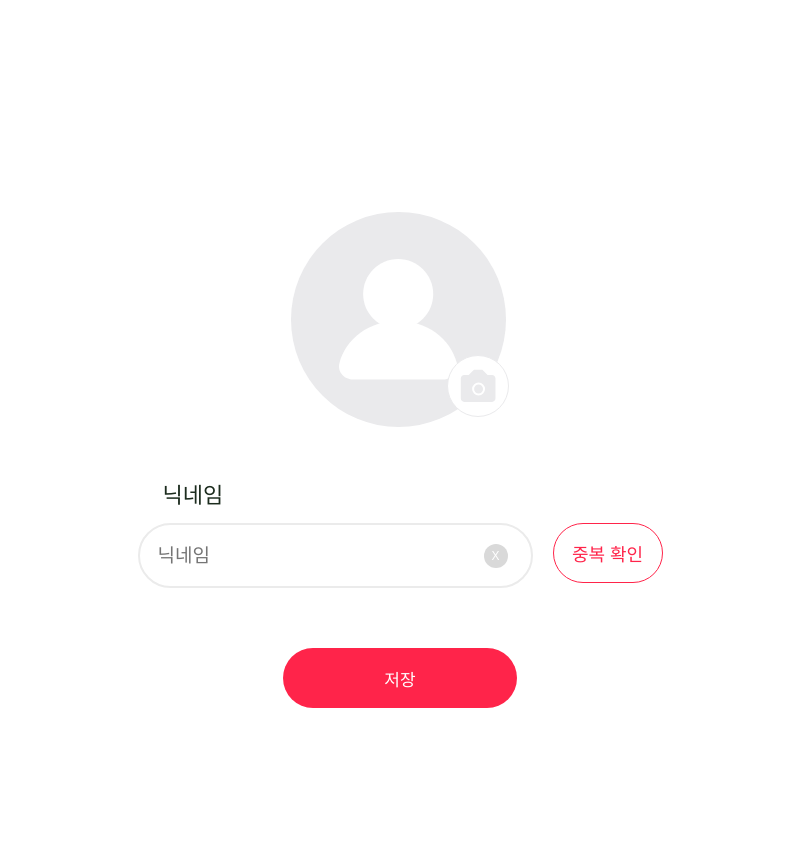
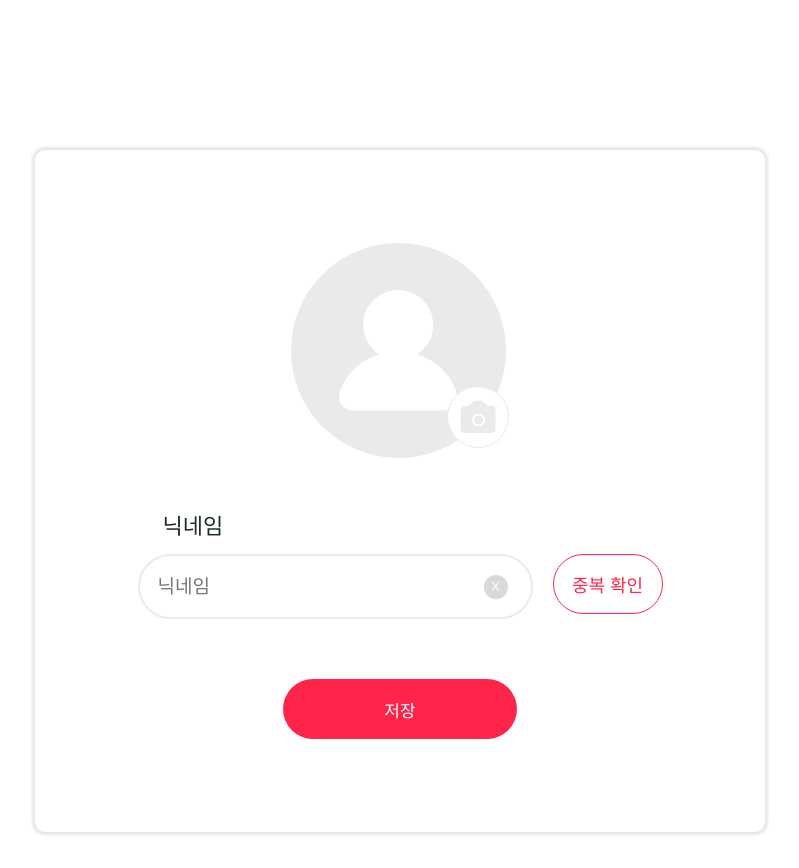
Before and after one commit to to-ex/Frontend, a React (Create React App) app: page /myinfo in a window 1280 px wide. Shown: the whole page, without its empty margins (240-1039 px from the left). After the commit the page ends 840 px from the top, so only its background shows below. Built offline with nearby package versions, Linux system fonts and the light colour scheme.

Commit message:
chore: 디자인 변경에 따른 수정

```diff
--- a/src/pages/MyInfo.jsx
+++ b/src/pages/MyInfo.jsx
@@ -9,11 +9,15 @@ const Container = styled.div`
   flex-direction: column;
   align-items: center;
   justify-content: center;
-  height: 100vh;
+  width: 730px;
+  height: 682px;
   background-color: ${({ theme }) => theme.colors.WHITE};
   overflow: hidden;
   box-sizing: border-box;
-  margin-top: 60px;
+  box-shadow: 0px 0px 3px 3px rgba(0,0,0,0.1);
+  border-radius: 10px;
+  margin: auto;
+  margin-top: 150px;
 `;
 
 const AvatarContainer = styled.div`
```
